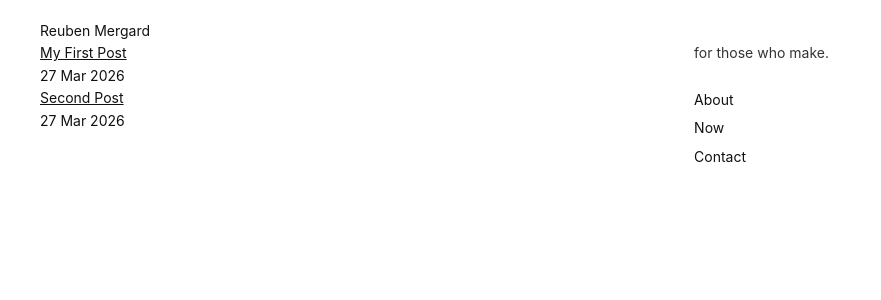
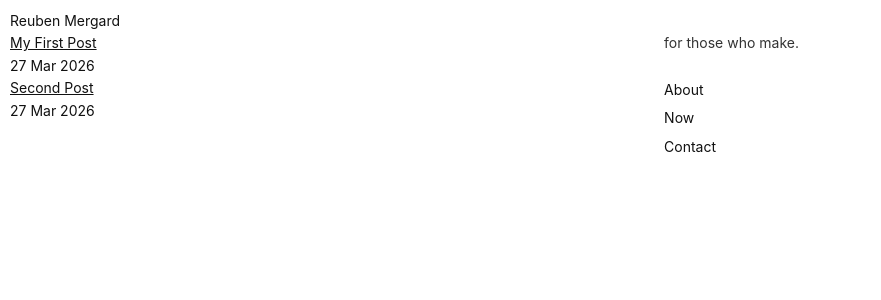
Before and after one commit to reubenmergard/mergard, a Jekyll site: the page built from index.md, in a window 1280 px wide. Shown: the top 300 px of the page, without its empty margins (0-881 px from the left). Built offline with Jekyll 4.4.1, drawn with Linux system fonts in a browser that asks for light colours.

Commit message:
Update style.css

```diff
--- a/assets/css/style.css
+++ b/assets/css/style.css
@@ -129,12 +129,12 @@ hr {
 
 @media (min-width: 900px) {
   .page {
-    padding: 20px 40px;
+    padding: 10px 10px;
   }
 }
 
 @media (min-width: 1400px) {
   .page {
-    padding: 80px 60px;
+    padding: 10px 10px;
   }
 }
```
